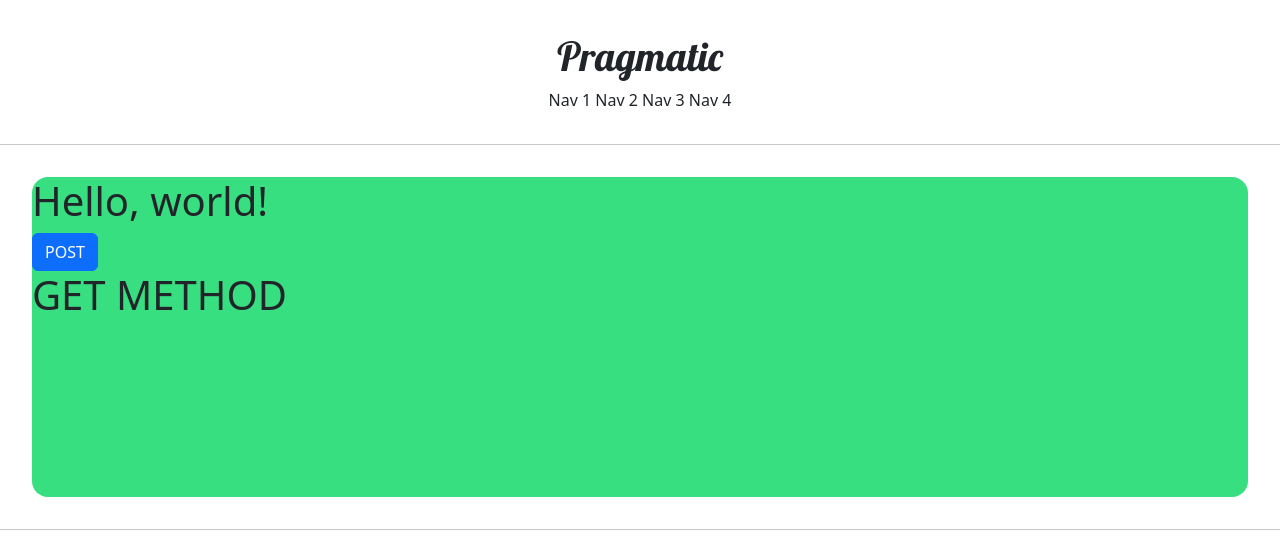
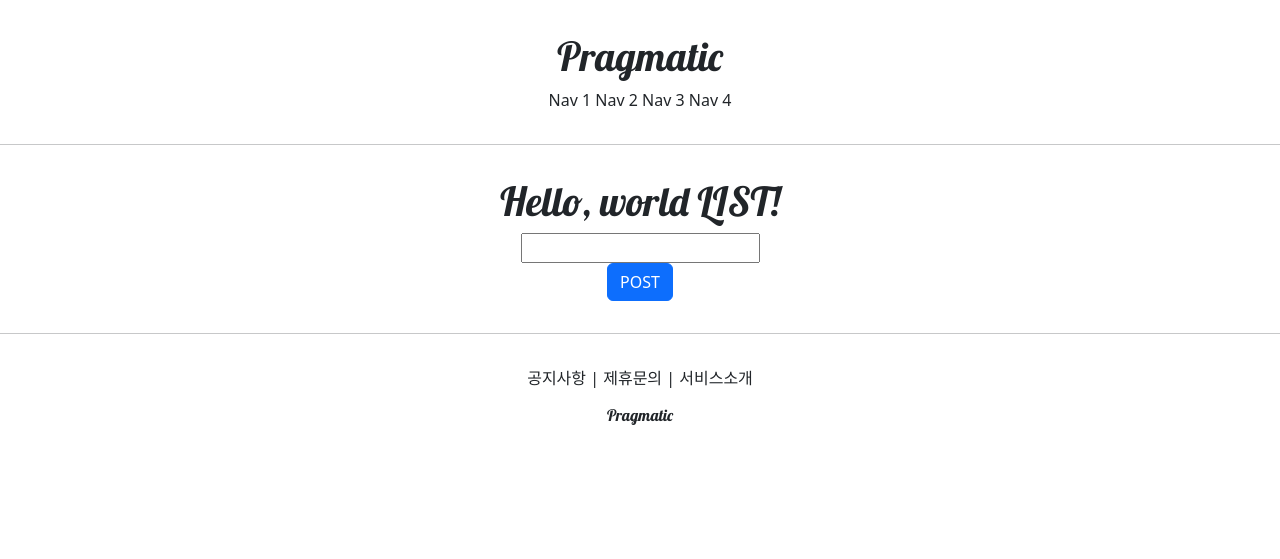
Before and after one commit to buhmhan/pragmatic, a Django app: page /account/hello_world/ in a window 1280 px wide. Shown: the top 559 px of the page. Run offline with Django 4.2, Linux system fonts and the light colour scheme.

Commit message:
db input

```diff
--- a/accountapp/views.py
+++ b/accountapp/views.py
@@ -1,10 +1,18 @@
 from django.http import HttpResponse
 from django.shortcuts import render
+
+from accountapp.models import HelloWorld
 
 # Create your views here.
 
 def hello_world(request):
     if request.method == "POST":
-        return render(request, 'accountapp/hello_world.html', context={'text': 'POST METHOD'})
+        temp = request.POST.get('hello_world_input')
+
+        new_hello_world = HelloWorld()
+        new_hello_world.text = temp
+        new_hello_world.save()
+
+        return render(request, 'accountapp/hello_world.html', context={'hello_world_output': new_hello_world})
     else:
         return render(request, 'accountapp/hello_world.html', context={'text': 'GET METHOD'})
--- a/templates/accountapp/hello_world.html
+++ b/templates/accountapp/hello_world.html
@@ -3,21 +3,21 @@
 
 {% block content %}
 
-<div
-  style="
-    height: 20rem;
-    background-color: #38df81;
-    border-radius: 1rem;
-    margin: 2rem;
-  "
->
-  <h1>Hello, world!</h1>
+<div style="border-radius: 1rem; margin: 2rem; text-align: center">
+  <h1 style="font-family: 'Lobster', cursive">Hello, world LIST!</h1>
 
   <form action="/account/hello_world/" method="post">
     {% csrf_token %}
-    <input type="submit" class="btn btn-primary" value="POST" />
+    <div>
+      <input type="text" name="hello_world_input" />
+    </div>
+    <div>
+      <input type="submit" class="btn btn-primary" value="POST" />
+    </div>
   </form>
 
-  <h1>{{ text }}</h1>
+  {% if hello_world_output %}
+  <h1>{{ hello_world_output.text }}</h1>
+  {% endif %}
 </div>
 {% endblock %}
```
